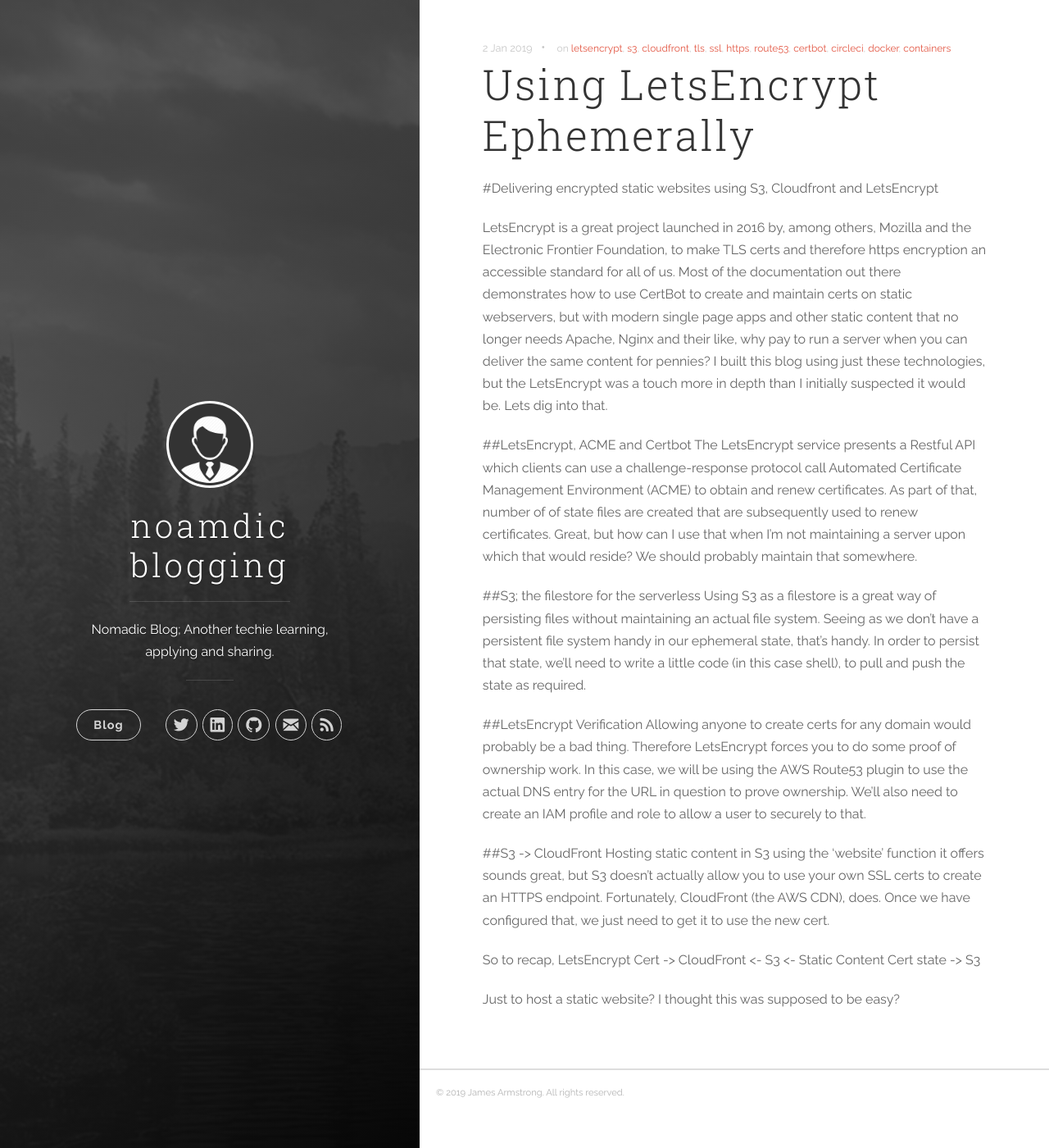
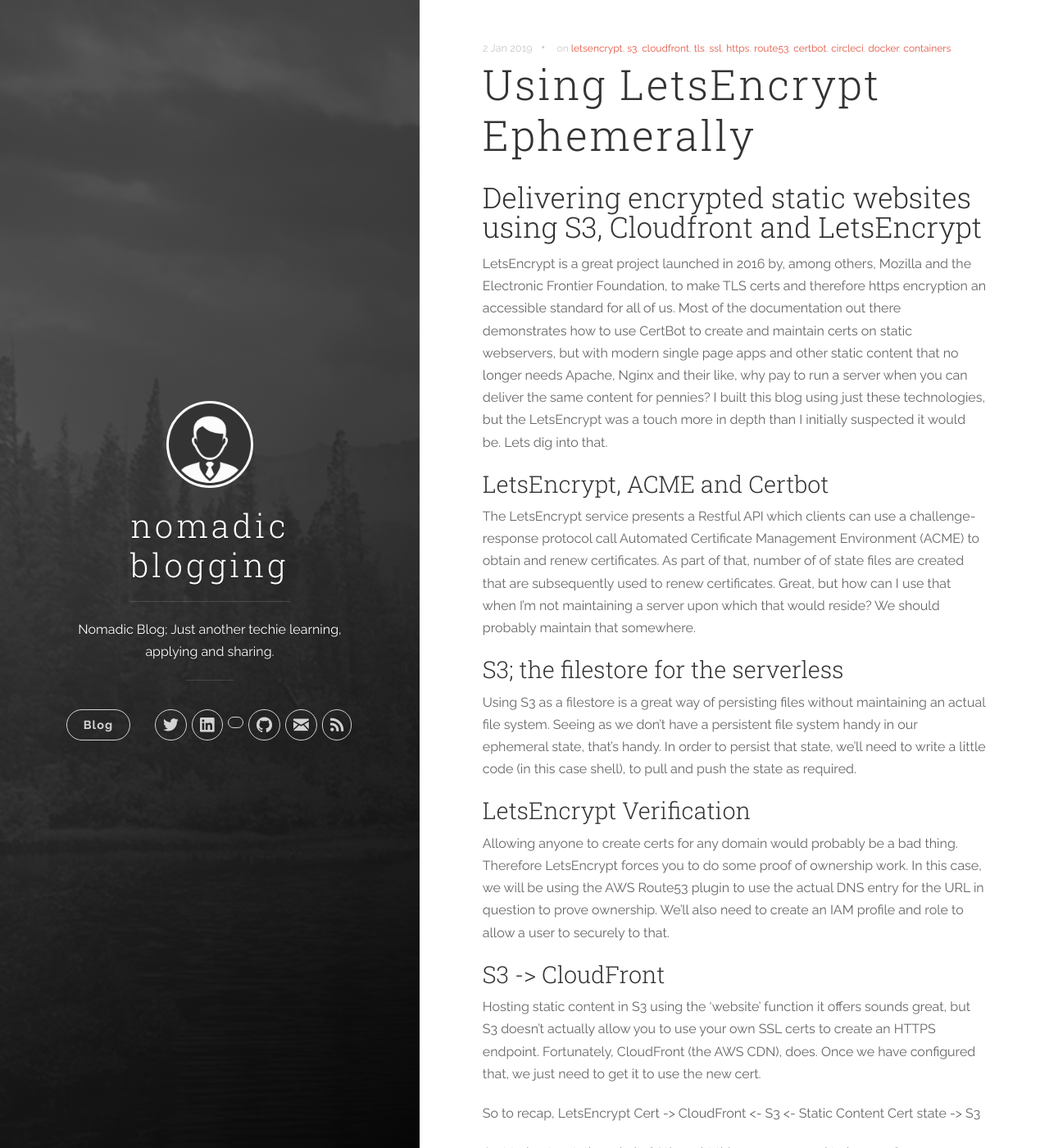
Before and after one commit to nomadicj/blog, a Jekyll site: the page built from jekyll-uno/_posts/2019-01-02-letsencrypt-container.md, in a window 1280 px wide and 1400 px high. Shown: the whole window at 82% size. Built offline with Jekyll 4.4.1, drawn with Linux system fonts in a browser that asks for light colours.

Commit message:
jna; updates

```diff
--- a/jekyll-uno/_config.yml
+++ b/jekyll-uno/_config.yml
@@ -1,6 +1,6 @@
 # Site settings
-title: noamdic blogging
-description: 'Nomadic Blog; Another techie learning, applying and sharing.'
+title: nomadic blogging
+description: 'Nomadic Blog; Just another techie learning, applying and sharing.'
 url: 'https://armstro.ca'
 baseurl: ''
 # google_analytics: 'UA-XXXXXX-X'
@@ -10,8 +10,9 @@ author:
   name: 'James Armstrong'
   email: j@armstro.ca
   twitter_username: nomadicj
-  github_username:  nomadicj
-  linkedin_username:  jnarmstrong
+  github_username: nomadicj
+  linkedin_username: jnarmstrong
+  stackshare_username: nomadicj
 
 defaults:
   -
--- a/jekyll-uno/_includes/header.html
+++ b/jekyll-uno/_includes/header.html
@@ -57,6 +57,16 @@
               </li>
             {% endif %}
 
+            {% if site.author.stackshare_username %}
+              <!-- LinkedIn -->
+              <li class="navigation__item">
+                <a href="https://stackshare.io/{{ site.author.stackshare_username }}/job-stack" title="{{ site.author.stackshare_username }} on StackShare" target="_blank">
+                  <i class="icon icon-social-stackshare"></i>
+                  <span class="label">StackShare</span>
+                </a>
+              </li>
+            {% endif %}
+
             {% if site.author.github_username %}
               <!-- GitHub -->
               <li class="navigation__item">
--- a/jekyll-uno/_posts/2019-01-02-letsencrypt-container.md
+++ b/jekyll-uno/_posts/2019-01-02-letsencrypt-container.md
@@ -4,20 +4,25 @@ date:   2019-01-02 21:00:00
 categories: [ops]
 tags: [letsencrypt, s3, cloudfront, tls, ssl, https, route53, certbot, circleci, docker, containers]
 ---
-#Delivering encrypted static websites using S3, Cloudfront and LetsEncrypt
+
+## Delivering encrypted static websites using S3, Cloudfront and LetsEncrypt
 
 LetsEncrypt is a great project launched in 2016 by, among others, Mozilla and the Electronic Frontier Foundation, to make TLS certs and therefore https encryption an accessible standard for all of us. Most of the documentation out there demonstrates how to use CertBot to create and maintain certs on static webservers, but with modern single page apps and other static content that no longer needs Apache, Nginx and their like, why pay to run a server when you can deliver the same content for pennies? I built this blog using just these technologies, but the LetsEncrypt was a touch more in depth than I initially suspected it would be. Lets dig into that.
 
-##LetsEncrypt, ACME and Certbot
+### LetsEncrypt, ACME and Certbot
+
 The LetsEncrypt service presents a Restful API which clients can use a challenge-response protocol call Automated Certificate Management Environment (ACME) to obtain and renew certificates. As part of that, number of of state files are created that are subsequently used to renew certificates. Great, but how can I use that when I'm not maintaining a server upon which that would reside? We should probably maintain that somewhere.
 
-##S3; the filestore for the serverless
+### S3; the filestore for the serverless
+
 Using S3 as a filestore is a great way of persisting files without maintaining an actual file system. Seeing as we don't have a persistent file system handy in our ephemeral state, that's handy. In order to persist that state, we'll need to write a little code (in this case shell), to pull and push the state as required.
 
-##LetsEncrypt Verification
+### LetsEncrypt Verification
+
 Allowing anyone to create certs for any domain would probably be a bad thing. Therefore LetsEncrypt forces you to do some proof of ownership work. In this case, we will be using the AWS Route53 plugin to use the actual DNS entry for the URL in question to prove ownership. We'll also need to create an IAM profile and role to allow a user to securely to that.
 
-##S3 -> CloudFront
+### S3 -> CloudFront
+
 Hosting static content in S3 using the 'website' function it offers sounds great, but S3 doesn't actually allow you to use your own SSL certs to create an HTTPS endpoint. Fortunately, CloudFront (the AWS CDN), does. Once we have configured that, we just need to get it to use the new cert.
 
 So to recap,
```
Also changed, not shown: jekyll-uno/_posts/2019-04-08-uncontrolled_aws_costs.md (added, +38 -0 lines).
